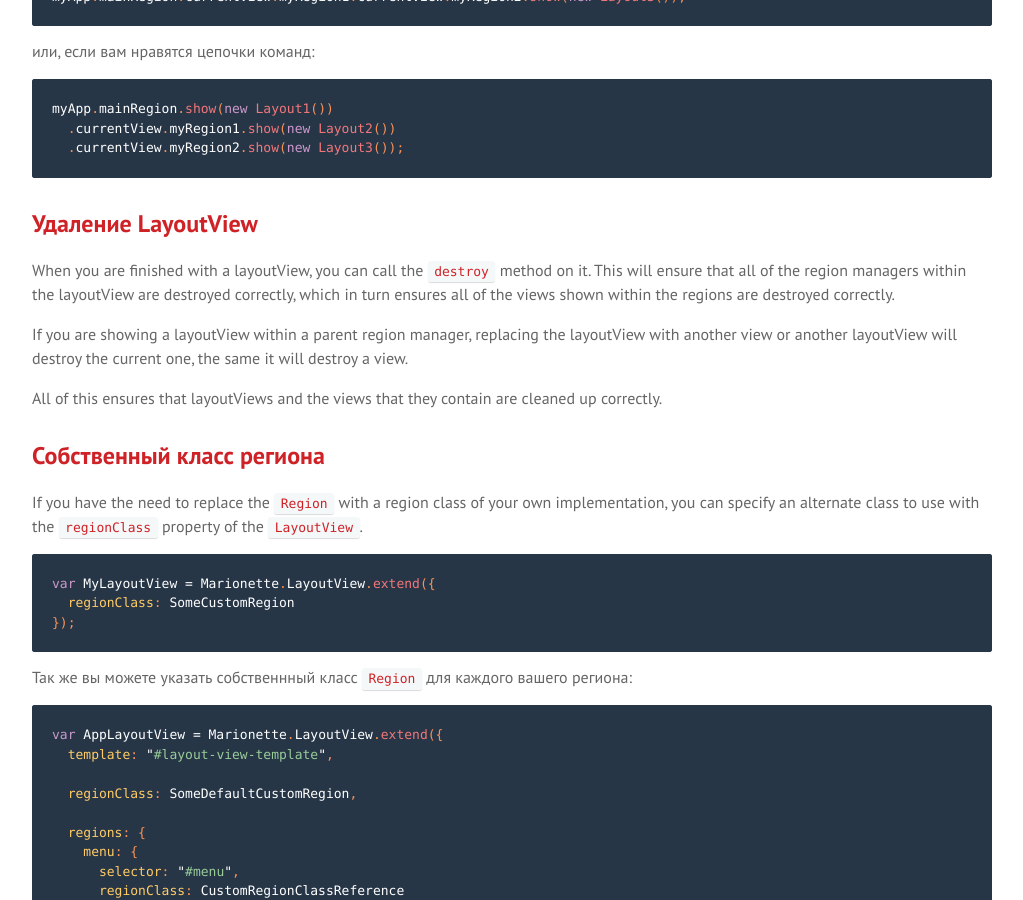
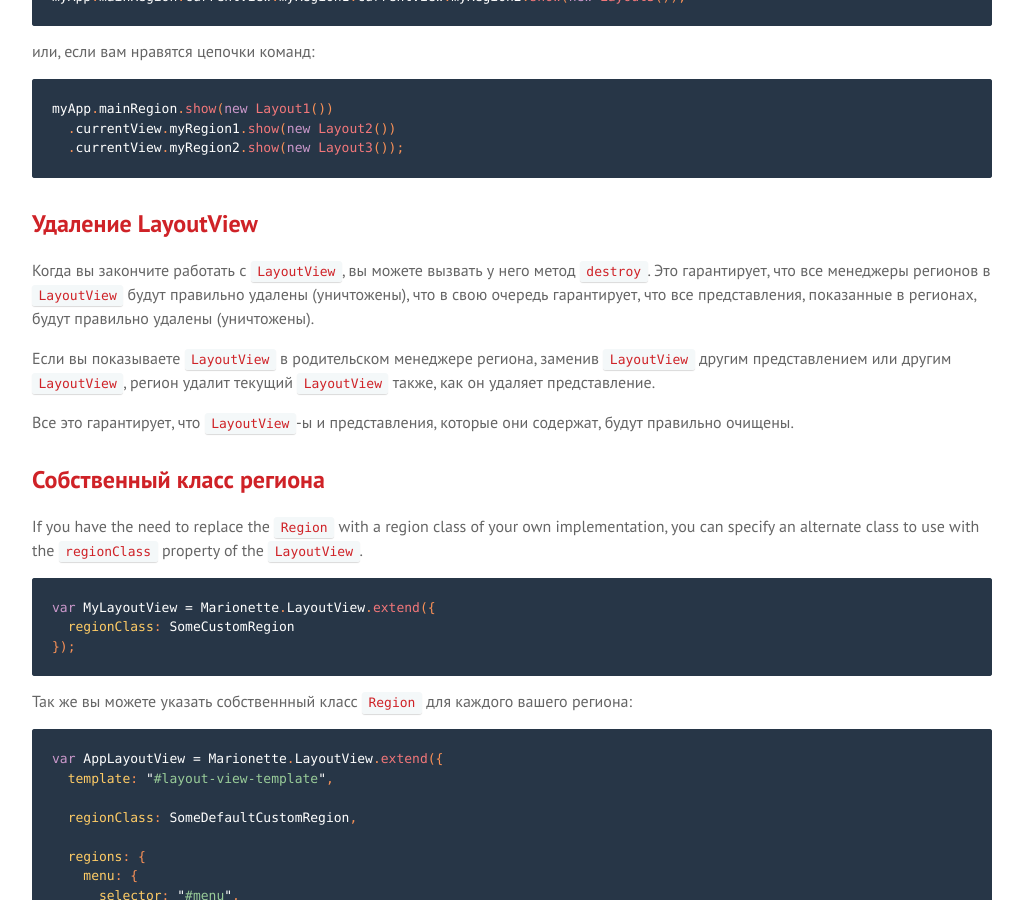
Before and after one commit to sadcitizen/marionettejs.ru, a Jekyll site: the page built from _posts/2014-05-01-layoutview.md, in a window 1280 px wide and 900 px high, scrolled down 4655 px. Shown: the whole window, without its empty margins (128-1151 px from the left). Built offline with Jekyll 4.4.1, drawn with Linux system fonts in a browser that asks for light colours; some web fonts are replaced; Markdown is read by kramdown in place of the engine named in the settings.

Commit message:
translate ru/LayoutView
translate 'Destroying A LayoutView'

```diff
--- a/_includes/translation/ru/marionette.layoutview.md
+++ b/_includes/translation/ru/marionette.layoutview.md
@@ -226,17 +226,17 @@
 
 ## <a name="destroying-a-layoutview"></a> Удаление LayoutView
 
-When you are finished with a layoutView, you can call the
-`destroy` method on it. This will ensure that all of the region managers
-within the layoutView are destroyed correctly, which in turn
-ensures all of the views shown within the regions are destroyed correctly.
+Когда вы закончите работать с `LayoutView`, вы можете вызвать у него
+метод `destroy`. Это гарантирует, что все менеджеры регионов в `LayoutView`
+будут правильно удалены (уничтожены), что в свою очередь гарантирует,
+что все представления, показанные в регионах, будут правильно удалены (уничтожены).
 
-If you are showing a layoutView within a parent region manager, replacing
-the layoutView with another view or another layoutView will destroy the current
-one, the same it will destroy a view.
+Если вы показываете `LayoutView` в родительском менеджере региона,
+заменив `LayoutView` другим представлением или другим `LayoutView`,
+регион удалит текущий `LayoutView` также, как он удаляет представление.
 
-All of this ensures that layoutViews and the views that they
-contain are cleaned up correctly.
+Все это гарантирует, что `LayoutView`-ы и представления, которые они
+содержат, будут правильно очищены.
 
 ## <a name="custom-region-class"></a> Собственный класс региона
 
```
